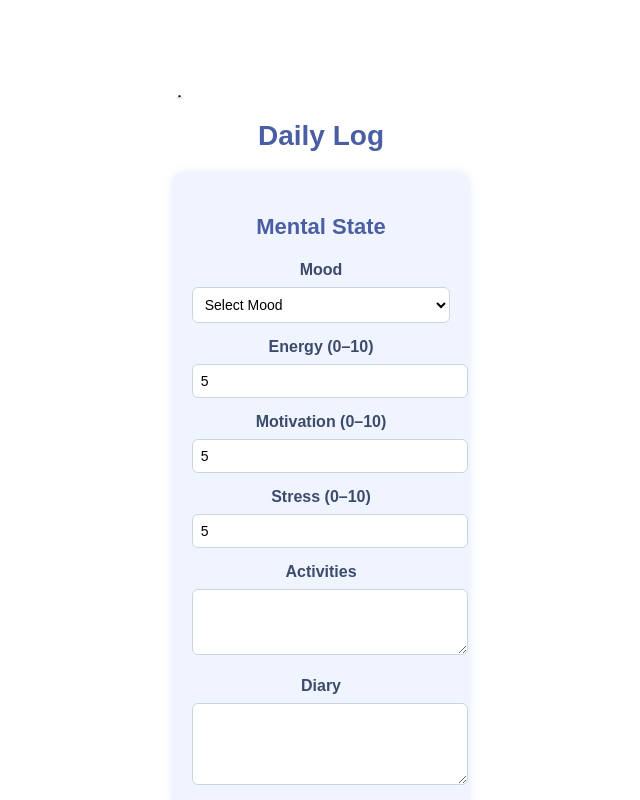
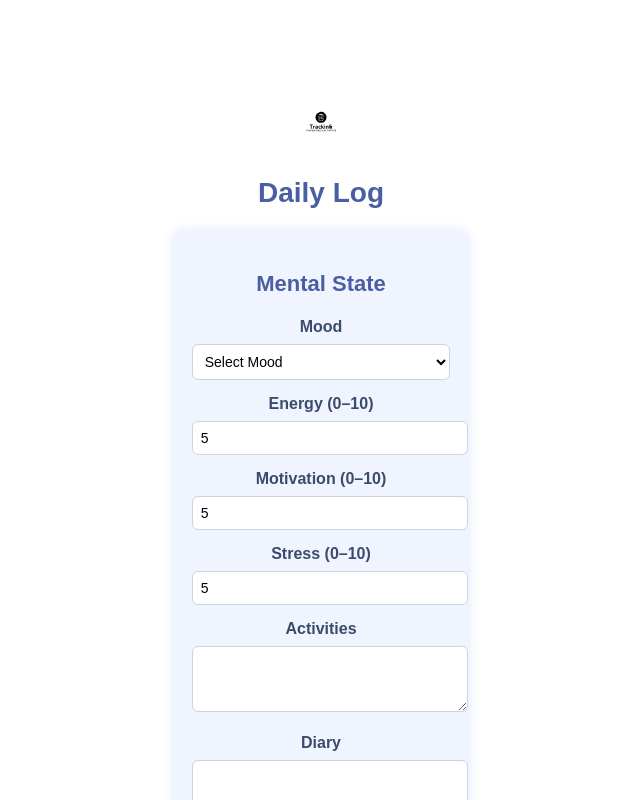
Before and after one commit to mahdi112358/React-projects, a React (Vite) app: page / in a window 1280 px wide. Shown: the top 800 px of the page, without its empty margins (319-959 px from the left). Built offline with nearby package versions, Linux system fonts and the light colour scheme.

Commit message:
Update App.css

```diff
--- a/src/App.css
+++ b/src/App.css
@@ -6,12 +6,12 @@
 }
 
 .logo {
-  height: 10px;
-  width: 15px;
-  display: block;
-  margin-left: 0;
-  margin-bottom: 2px;
+  height: 60px;
+  width: auto;
+  border-radius: 8px;
+  object-fit: contain;
 }
+
 
 
 
```
